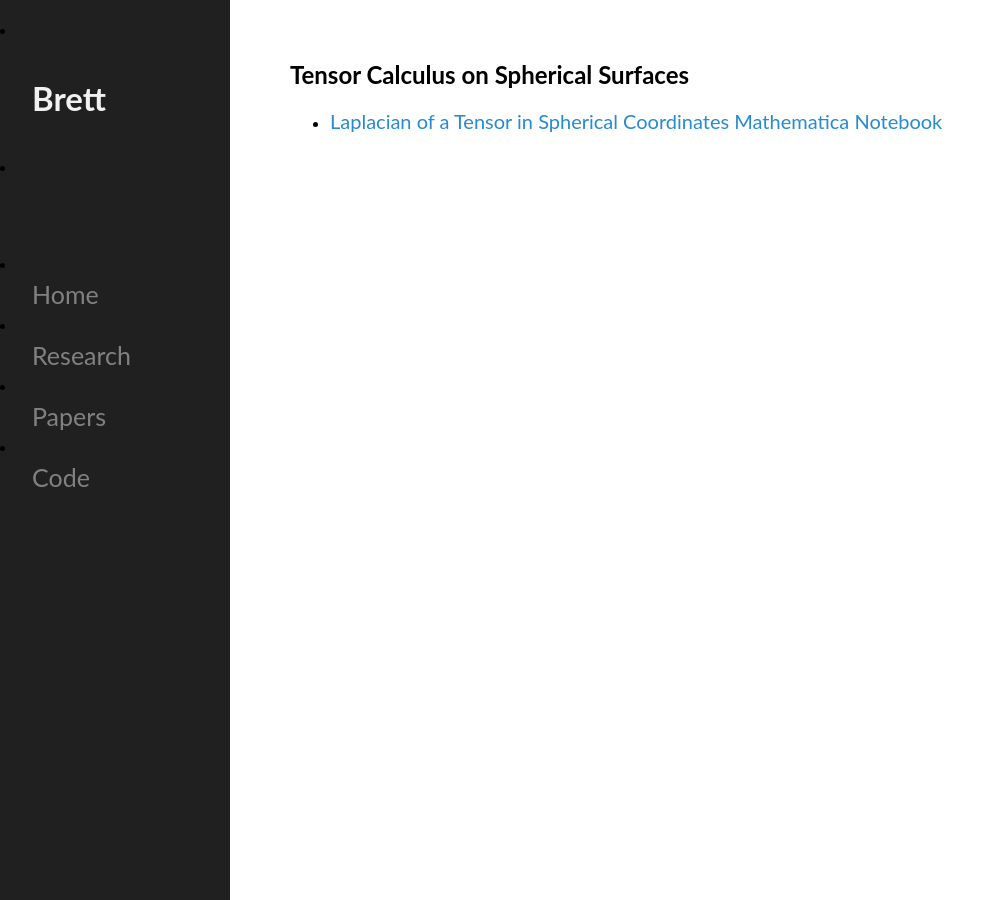
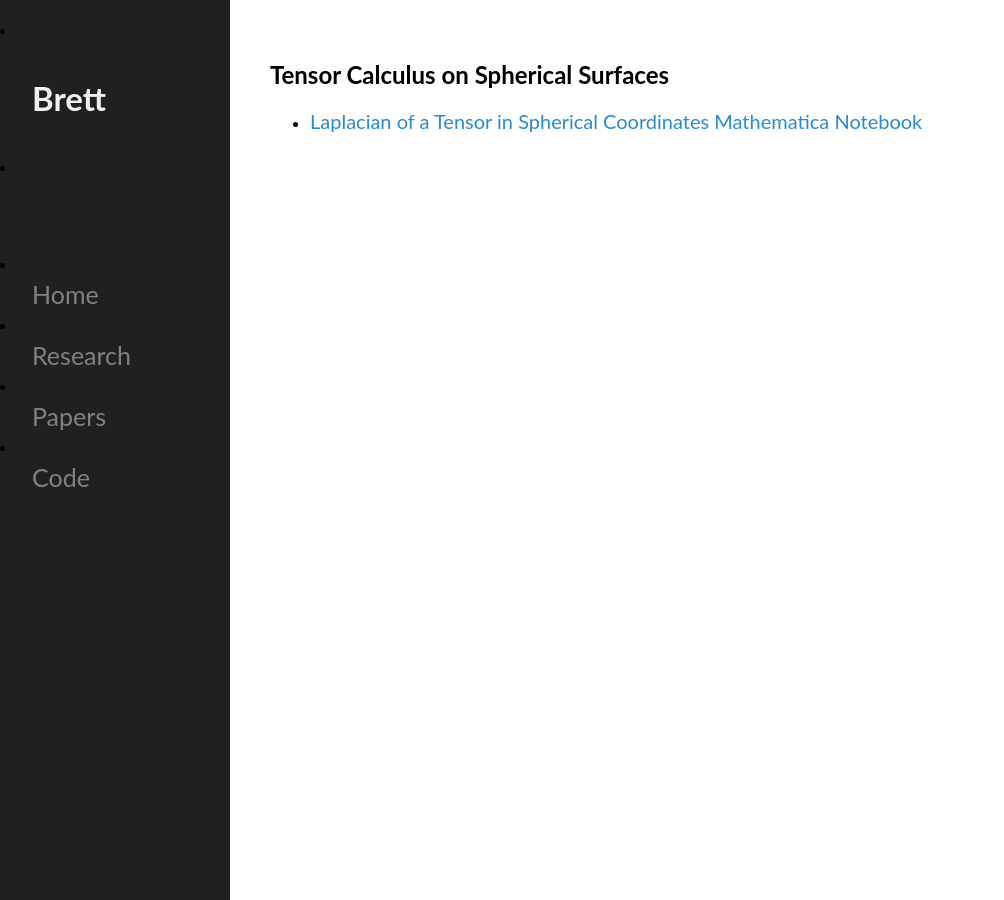
Before and after one commit to mckimb/mckimb.github.io, a Jekyll site: the page built from code/index.html, in a window 1280 px wide. Shown: the whole page, without its empty margins (0-1004 px from the left). Built offline with Jekyll 4.4.1, drawn with Linux system fonts in a browser that asks for light colours.

Commit message:
Update main.css

```diff
--- a/css/main.css
+++ b/css/main.css
@@ -1,6 +1,6 @@
 body {
     margin: 60px auto;
-    margin-left: 290px;
+    margin-left: 270px;
     width: 70%;
     font-family: "Lato", sans-serif;
 }
```
